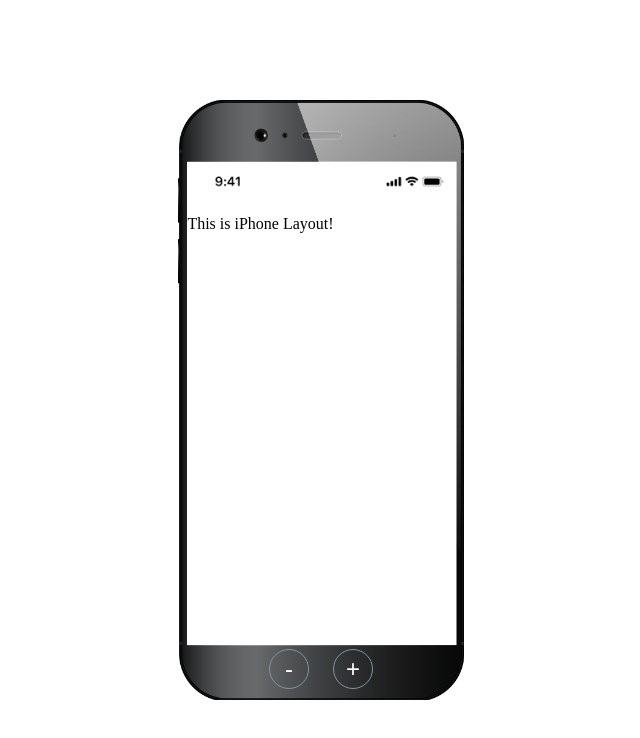
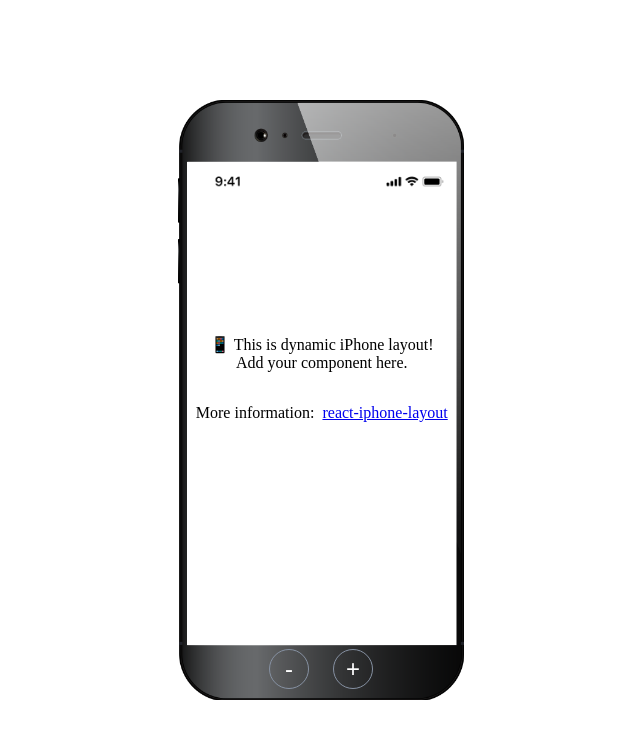
Before and after one commit to InnoReact/react-iphone-layout, a React app: page / in a window 1280 px wide. Shown: the top 738 px of the page, without its empty margins (319-959 px from the left). Built offline with nearby package versions, Linux system fonts and the light colour scheme; the HTML template or start-up script is replaced by a standard one.

Commit message:
feat: 라이브러리 소개 추가

```diff
--- /dev/null
+++ b/src/main.scss
@@ -0,0 +1,21 @@
+.description {
+  padding-top: 120px;
+
+  display: flex;
+  flex-direction: column;
+
+  justify-content: center;
+  align-items: center;
+
+  .message {
+    text-align: center;
+  }
+
+  .info {
+    text-align: center;
+
+    .label {
+      margin-right: 8px;
+    }
+  }
+}
--- a/src/main.tsx
+++ b/src/main.tsx
@@ -1,9 +1,22 @@
 import ReactDOM from "react-dom/client";
 
 import { IPhoneLayout } from "./lib";
+import "./main.scss";
 
 ReactDOM.createRoot(document.getElementById("root")!).render(
   <IPhoneLayout isStatusBar isDynamicSize={true}>
-    <p>This is iPhone Layout!</p>
+    <div className="description">
+      <p className="message">
+        📱 This is dynamic iPhone layout!
+        <br />
+        Add your component here.
+      </p>
+      <p className="info">
+        <span className="label">More information:</span>
+        <a href="https://github.com/BangDori/react-iphone-layout">
+          react-iphone-layout
+        </a>
+      </p>
+    </div>
   </IPhoneLayout>
 );
```
